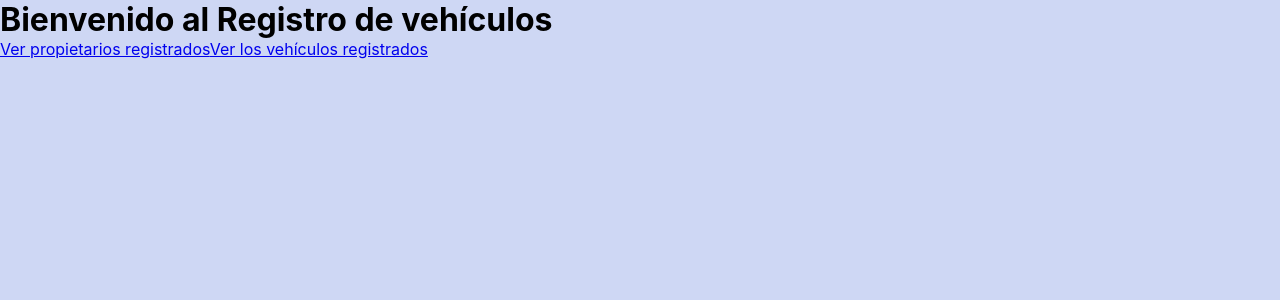
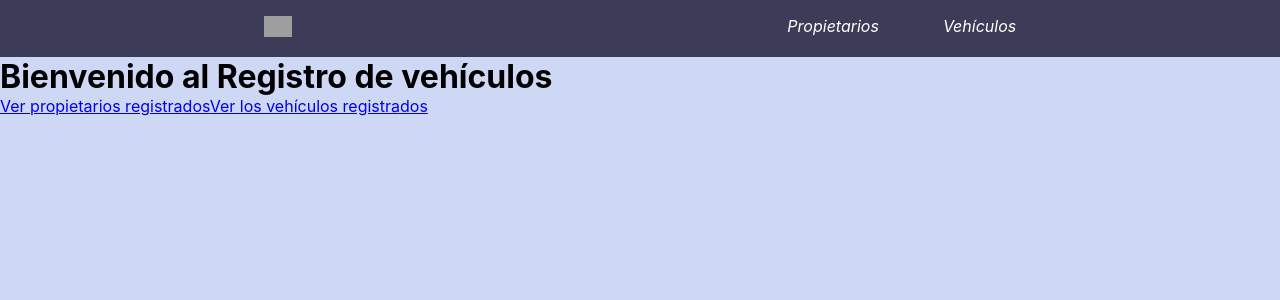
Before and after one commit to GalassoX/prueba-gateway-it, a React (Create React App) app in the folder frontend/: page / in a window 1280 px wide. Shown: the top 300 px of the page. Built offline with nearby package versions, Linux system fonts and the light colour scheme; grey boxes are pictures that could not be loaded.

Commit message:
(frontend) fix: import navbar from Home

```diff
--- a/frontend/src/Components/Home/Home.jsx
+++ b/frontend/src/Components/Home/Home.jsx
@@ -1,4 +1,5 @@
 import { Link } from 'react-router-dom';
+import NavBar from '../NavBar/NavBar';
 
 const links = [
     {
@@ -14,6 +15,7 @@ const links = [
 const Home = () => {
     return (
         <>
+            <NavBar />
             <h1>Bienvenido al Registro de vehículos</h1>
             {links.map((l, i) => (
                 <Link to={l.to}>{l.text}</Link>
```
